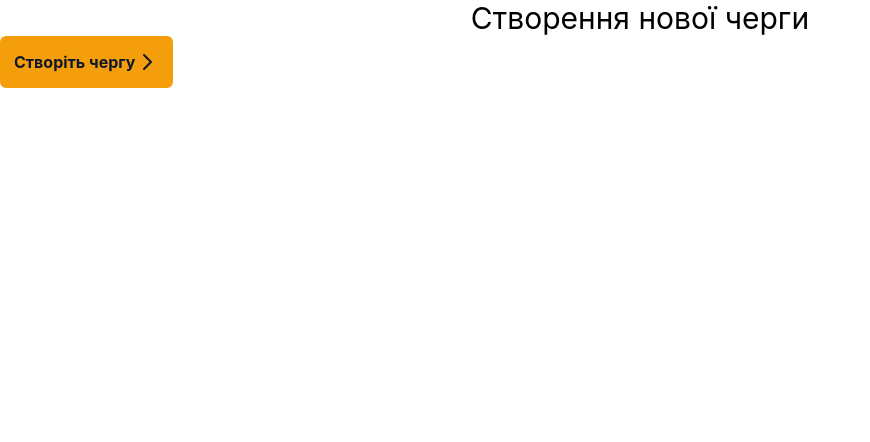
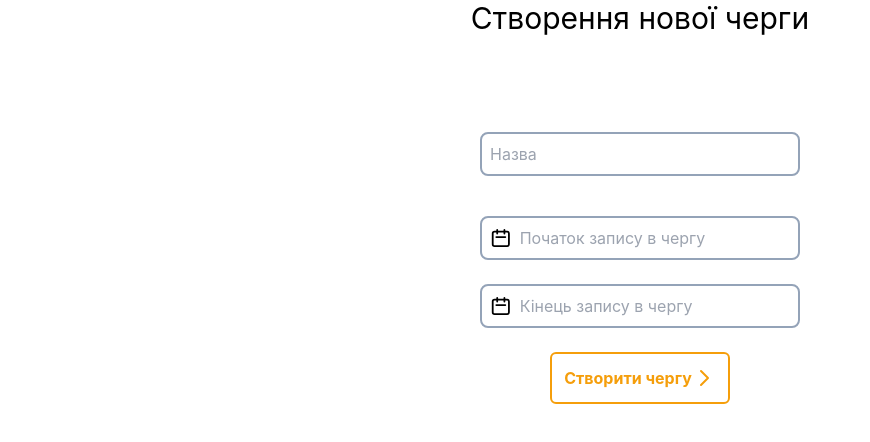
Before and after one commit to iQueue-solutions/iQueue-front, a Next.js app: page /create-queue in a window 1280 px wide. Shown: the top 442 px of the page, without its empty margins (0-870 px from the left). Built offline with nearby package versions, Linux system fonts and the light colour scheme.

Commit message:
Queue creation inputs component created

```diff
--- /dev/null
+++ b/components/QueueCreationForm.js
@@ -0,0 +1,12 @@
+const QueueCreationForm = ({icon}) => {
+  return (
+    <form className="w-1/4 mt-24">
+      <div className="border-2 border-slate-400 p-2 rounded-lg mb-10"><input type="text" placeholder="Назва" className="bg-transparent focus:outline-none w-full" /></div>
+      <div className="border-2 border-slate-400 p-2 rounded-lg mb-6 flex">{icon}<input type="text" placeholder="Початок запису в чергу" className="bg-transparent focus:outline-none w-full" /></div>
+      <div className="border-2 border-slate-400 p-2 rounded-lg mb-6 flex">{icon}<input type="text" placeholder="Кінець запису в чергу" className="bg-transparent focus:outline-none w-full" /></div>
+    </form>
+  )
+}
+
+
+export default QueueCreationForm;
--- a/pages/create-queue.js
+++ b/pages/create-queue.js
@@ -1,13 +1,16 @@
 import Head from 'next/head'
 import Heading from '../components/Heading';
 import Button from '../components/Button';
+import QueueCreationForm from '../components/QueueCreationForm';
 import {ChevronRightIcon} from "@heroicons/react/outline"
+import {CalendarIcon} from "@heroicons/react/outline"
 
 const CreateQueue = () => (
-  <>
+  <div className='flex flex-col items-center'>
     <Heading text="Створення нової черги" />
-    <Button text="Створіть чергу" icon={<ChevronRightIcon className='w-5 md:w-6' />} style="btn--orange--solid" />
-  </>
+    <QueueCreationForm icon={<CalendarIcon className='w-5 md:w-6 mr-2' />} />
+    <Button text="Створити чергу" icon={<ChevronRightIcon className='w-5 md:w-6' />} style="btn--orange--outline" />
+  </div>
 );
 
 export default CreateQueue;
```
